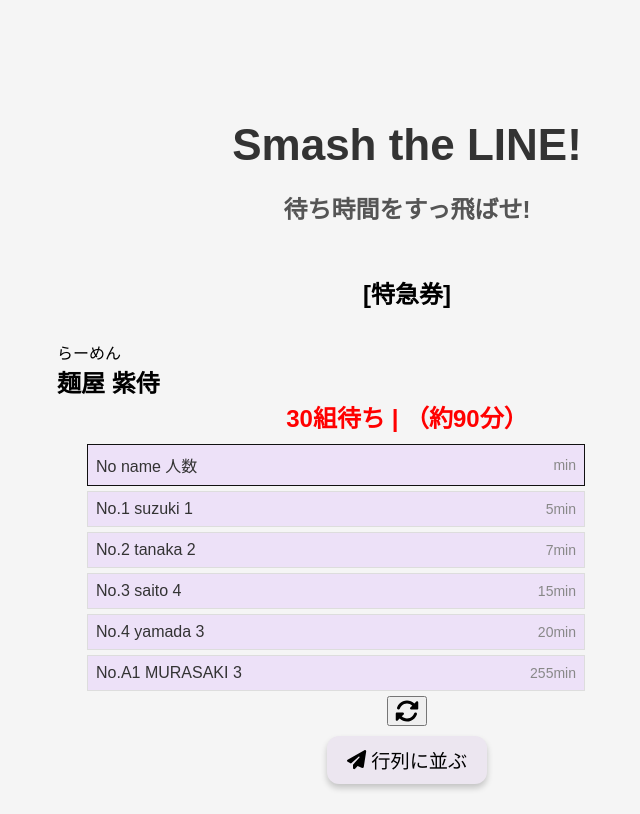
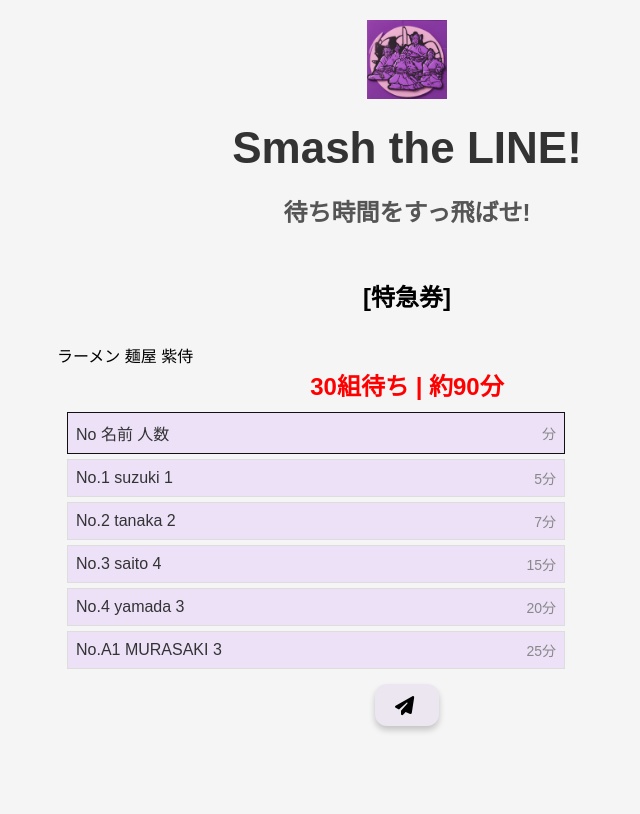
Before and after one commit to Otagiri-Y/wait_app_frontend, a Next.js app: page /queue in a window 1280 px wide. Shown: the whole page, without its empty margins (233-873 px from the left). Built offline with nearby package versions, Linux system fonts and the light colour scheme.

Commit message:
外国語追加、微修正

```diff
--- a/pages/completed.js
+++ b/pages/completed.js
@@ -21,11 +21,14 @@ export default function PaidQueuePage() {
         setTimeout(() => {
             setLoading(false);
             router.push('/queue');
-        }, 2000);
+        }, 500);
     };
 
     return (
         <div className={styles.container}>
+            <div className={styles.imageContainer}>
+                <img src="../samurai.png" alt="Samurai Image" className={styles.image} />
+            </div>
             <h1 className={styles.titleMain}>Smash the LINE!</h1>
             <h2 className={styles.titleSub}>待ち時間をすっ飛ばせ!</h2>
 
--- a/pages/paid-queue.js
+++ b/pages/paid-queue.js
@@ -83,6 +83,9 @@ export default function PaidQueuePage() {
 
   return (
     <div className={styles.container}>
+      <div className={styles.imageContainer}>
+          <img src="../samurai.png" alt="Samurai Image" className={styles.image} />
+      </div>
       <h1 className={styles.titleMain}>
         Smash the WAIT!
       </h1>
--- a/pages/queue.js
+++ b/pages/queue.js
@@ -1,18 +1,89 @@
-import React, { useState } from 'react';
+import React, { useState, useEffect } from 'react';
 import { useRouter } from 'next/router';
 import { FontAwesomeIcon } from '@fortawesome/react-fontawesome';
 import { faPaperPlane, faSpinner } from '@fortawesome/free-solid-svg-icons';
-import { faSyncAlt } from '@fortawesome/free-solid-svg-icons'; // 矢印アイコンのインポート
-import styles from '../styles/Queue.module.css'; // Path to your CSS module
+import styles from '../styles/Queue.module.css';
 
 export default function PaidQueuePage() {
     const router = useRouter();
     const [loading, setLoading] = useState(false);
-    const [isReloading, setIsReloading] = useState(false);
+    const [language, setLanguage] = useState('ja'); // Default to Japanese
 
-    const handleReload = () => {
-        setIsReloading(true);
-        window.location.reload();
+    // Hook to handle language change from URL query
+    useEffect(() => {
+        if (router.query.lang) {
+            const lang = router.query.lang;
+            setLanguage(lang);
+        } else {
+            setLanguage('ja'); // Set default to Japanese if no lang is present
+        }
+    }, [router.query.lang]);
+
+    const translations = {
+        en: {
+            titleMain: "Smash the LINE!",
+            titleSub: "Skip the waiting time!",
+            ticketInfo: "[Limited express ticket]",
+            additionalText: "ramen men-ya murasaki-samurai",
+            ticketCost: "about 30 groups | (about 90 min)",
+            queueTitleLabel: "No name groups",
+            queueTitleTime: "min",
+            queueSections: [
+                { label: "No.1 suzuki 1", time: "5min" },
+                { label: "No.2 tanaka 2", time: "7min" },
+                { label: "No.3 saito 4", time: "15min" },
+                { label: "No.4 yamada 3", time: "20min" },
+                { label: "No.A1 MURASAKI 3", time: "25min" }
+            ],
+            buttonLabels: {
+                submit: "Join the queue",
+                submitting: "Submitting..."
+            }
+        },
+        zh: {
+            titleMain: "Smash the WAIT!",
+            titleSub: "排队时间被赶上!",
+            ticketInfo: "[特急券]",
+            additionalText: "拉面 麺屋 紫侍",
+            ticketCost: "30组排队 | （约90分钟）",
+            queueTitleLabel: "No 名称 人数",
+            queueTitleTime: "分钟",
+            queueSections: [
+                { label: "No.1 suzuki 1", time: "5min" },
+                { label: "No.2 tanaka 2", time: "7min" },
+                { label: "No.3 saito 4", time: "15min" },
+                { label: "No.4 yamada 3", time: "20min" },
+                { label: "No.A1 MURASAKI 3", time: "25min" }
+            ],
+            buttonLabels: {
+                submit: "排隊",
+                submitting: "送信中..."
+            }
+        },
+        ja: {
+            titleMain: "Smash the LINE!",
+            titleSub: "待ち時間をすっ飛ばせ!",
+            ticketInfo: "[特急券]",
+            additionalText: "ラーメン 麺屋 紫侍",
+            ticketCost: "30組待ち | 約90分",
+            queueTitleLabel: "No 名前 人数",
+            queueTitleTime: "分",
+            queueSections: [
+                { label: "No.1 suzuki 1", time: "5分" },
+                { label: "No.2 tanaka 2", time: "7分" },
+                { label: "No.3 saito 4", time: "15分" },
+                { label: "No.4 yamada 3", time: "20分" },
+                { label: "No.A1 MURASAKI 3", time: "25分" }
+            ],
+            buttonLabels: {
+                submit: "申し込む",
+                submitting: "送信中..."
+            }
+        }
+    };
+
+    const getTranslation = (key) => {
+        return translations[language][key];
     };
 
     const handleSubmit = (event) => {
@@ -21,68 +92,51 @@ export default function PaidQueuePage() {
 
         setTimeout(() => {
             setLoading(false);
-            router.push('/paid-queue');
-        }, 2000);
+            router.push('/queue-info');
+        }, 500);
     };
 
     return (
-        <div className={styles.container}>
-            <h1 className={styles.titleMain}>Smash the LINE!</h1>
-            <h2 className={styles.titleSub}>待ち時間をすっ飛ばせ!</h2>
+        <div className={`${styles.container} ${language === 'zh' ? styles.container_zh : ''}`}>
+            <div className={styles.imageContainer}>
+                <img src="../samurai.png" alt="Samurai Image" className={styles.image} />
+            </div>
+            <h1 className={`${styles.titleMain} ${language === 'zh' ? styles.titleMain_zh : ''}`}>{getTranslation('titleMain')}</h1>
+            <h2 className={`${styles.titleSub} ${language === 'zh' ? styles.titleSub_zh : ''}`}>{getTranslation('titleSub')}</h2>
 
             <div className={styles.ticketInfo}>
-                <h2>[特急券]</h2>
+                <h2>{getTranslation('ticketInfo')}</h2>
             </div>
 
             <div className={styles.additionalText}>
-                <a>らーめん</a>
-                <h2>麺屋 紫侍</h2>
+                <span>{getTranslation('additionalText')}</span>
             </div>
 
             <div className={styles.ticketCost}>
-                <h2>30組待ち | （約90分）</h2>
+                <h2>{getTranslation('ticketCost')}</h2>
             </div>
 
             <div className={styles.QueueTitle}>
-                <div className={styles.label}>No  name 人数</div>
-                <div className={styles.time}>min</div>
+                <div className={styles.label}>{getTranslation('queueTitleLabel')}</div>
+                <div className={styles.time}>{getTranslation('queueTitleTime')}</div>
             </div>
 
-            <div className={styles.QueueSection}>
-                <div className={styles.label}>No.1 suzuki 1</div>
-                <div className={styles.time}>5min</div>
-            </div>
-            <div className={styles.QueueSection}>
-                <div className={styles.label}>No.2 tanaka 2</div>
-                <div className={styles.time}>7min</div>
-            </div>
-            <div className={styles.QueueSection}>
-                <div className={styles.label}>No.3 saito 4</div>
-                <div className={styles.time}>15min</div>
-            </div>
-            <div className={styles.QueueSection}>
-                <div className={styles.label}>No.4 yamada 3</div>
-                <div className={styles.time}>20min</div>
-            </div>
-
-            <div className={styles.QueueSection}>
-                <div className={styles.label}>No.A1 MURASAKI 3</div>
-                <div className={styles.time}>255min</div>
-            </div>
-
-            <button type="button" onClick={handleReload} className={`${styles.reloadButton} ${isReloading ? styles.reloading : ''}`}>
-                <FontAwesomeIcon icon={faSyncAlt} className={styles.icon} />
-            </button>
+            {translations[language].queueSections.map((section, index) => (
+                <div key={index} className={styles.QueueSection}>
+                    <div className={styles.label}>{section.label}</div>
+                    <div className={styles.time}>{section.time}</div>
+                </div>
+            ))}
 
             <form onSubmit={handleSubmit} className={styles.form}>
                 <button type="submit" className={styles.submitButton} disabled={loading}>
                     {loading ? (
                         <>
-                            <FontAwesomeIcon icon={faSpinner} spin />&nbsp;送信中...
+                            <FontAwesomeIcon icon={faSpinner} spin />&nbsp;{getTranslation('buttonLabels.submitting')}
                         </>
                     ) : (
                         <>
-                            <FontAwesomeIcon icon={faPaperPlane} />&nbsp;行列に並ぶ
+                            <FontAwesomeIcon icon={faPaperPlane} />&nbsp;{getTranslation('buttonLabels.submit')}
                         </>
                     )}
                 </button>
--- a/styles/Completed.module.css
+++ b/styles/Completed.module.css
@@ -8,10 +8,19 @@
 }
 
 .titleMain {
-  padding-top: 100px;
+  padding-top: 20px;
   font-size: 44px;
   margin-bottom: 20px; /* h1 の下にスペースを追加 */
   color: #333;
+}
+
+.imageContainer {
+  text-align: center;
+}
+
+.image {
+  max-width: 10%;
+  height: auto;
 }
 
 .titleSub {
--- a/styles/Paid-Queue.module.css
+++ b/styles/Paid-Queue.module.css
@@ -8,7 +8,7 @@
 }
 
 .titleMain {
-  padding-top:100px;
+  padding-top:20px;
   font-size: 44px;
   margin-bottom: 20px; /* h1 の下にスペースを追加 */
   color: #333;
@@ -18,6 +18,15 @@
   font-size: 24px;
   margin-top: 20px; /* h2 の上にスペースを追加（必要なら） */
   color: #555;
+}
+
+.imageContainer {
+  text-align: center;
+}
+
+.image {
+  max-width: 10%;
+  height: auto;
 }
 
 .ticketInfo {
--- a/styles/Queue-Info.module.css
+++ b/styles/Queue-Info.module.css
@@ -8,18 +8,26 @@
 }
 
 .titleMain {
-  padding-top:100px;
+  padding-top:20px;
   font-size: 44px;
   margin-bottom: 20px; /* h1 の下にスペースを追加 */
   color: #333;
-  text-align: center;
 }
 
 .titleSub {
   font-size: 24px;
   margin-top: 20px; /* h2 の上にスペースを追加（必要なら） */
   color: #555;
+
+}
+
+.imageContainer {
   text-align: center;
+}
+
+.image {
+  max-width: 10%;
+  height: auto;
 }
 
 .ticketInfo {
@@ -39,8 +47,15 @@
   display: flex; /* 横並びにする */
   align-items: center; /* 縦方向の中央揃え */
   gap: 8px; /* 子要素間の間隔 */
-  width: 60%;
-  padding-left: 80px;
+  width: 80%;
+  padding-left: 60px;
+  padding-bottom: 10px;
+}
+
+.additionalText {
+  padding-left: 50px;
+  text-align: left;
+  color: #000000;
 }
 
 .ticketFree {
@@ -48,14 +63,20 @@
 }
 
 .circle {
-  width: 16px;
-  height: 16px;
-  background-color: purple;
+  width: 28px;
+  height: 28px;
+  background-color: rgb(225, 166, 225);
   border-radius: 50%; /* 円形 */
+  font-size: 16px;
+  display: flex; /* フレックスボックスを有効化 */
+  justify-content: center; /* 水平方向に中央寄せ */
+  align-items: center; /* 垂直方向に中央寄せ */
+  text-align: center; /* 文字の整列 */
 }
 
+
 .label {
-  font-size: 16px;
+  font-size: 20px;
 }
 
 .radio {
@@ -91,6 +112,7 @@
   justify-content: center;
   transition: background-color 0.3s ease;
   margin: 10px auto;
+
   box-shadow: 0 4px 6px rgba(0, 0, 0, 0.2); /* 影を追加 */
 }
 
--- a/styles/Queue.module.css
+++ b/styles/Queue.module.css
@@ -8,16 +8,16 @@
 }
 
 .titleMain {
-    padding-top:100px;
+    padding-top: 20px;
     font-size: 44px;
-    margin-bottom: 20px; /* h1 の下にスペースを追加 */
+    margin-bottom: 20px; /* Add spacing below h1 */
     color: #333;
     text-align: center;
 }
 
 .titleSub {
     font-size: 24px;
-    margin-top: 20px; /* h2 の上にスペースを追加（必要なら） */
+    margin-top: 20px; /* Add spacing above h2 if needed */
     color: #555;
     text-align: center;
 }
@@ -27,6 +27,15 @@
     text-align: center;
     color: #000000;
     margin-bottom: 30px;
+}
+
+.imageContainer {
+    text-align: center;
+}
+
+.image {
+    max-width: 10%;
+    height: auto;
 }
 
 .additionalText {
@@ -41,45 +50,43 @@
 }
 
 .QueueTitle {
-    display: flex; /* 横並びにする */
-    justify-content: space-between; /* 左右両端に配置 */
-    align-items: center; /* 縦方向の中央揃え */
-    padding: 8px; /* 必要に応じて余白を調整 */
-    border: 1px solid #111111; /* Optional: ボーダーを追加 */
+    display: flex; /* Aligns items horizontally */
+    justify-content: space-between; /* Spacing between label and time */
+    align-items: center; /* Vertically centers items */
+    padding: 8px;
+    border: 1px solid #111111; /* Optional: Adds border */
     width: 60%;
-    margin-left: 80px;
+    margin-left: 60px;
     background-color: rgb(237, 225, 248);
     margin-bottom: 5px;
 }
 
 .QueueSection {
-    display: flex; /* 横並びにする */
-    justify-content: space-between; /* 左右両端に配置 */
-    align-items: center; /* 縦方向の中央揃え */
-    padding: 8px; /* 必要に応じて余白を調整 */
-    border: 1px solid #ddd; /* Optional: ボーダーを追加 */
+    display: flex; /* Aligns items horizontally */
+    justify-content: space-between; /* Spacing between label and time */
+    align-items: center; /* Vertically centers items */
+    padding: 8px;
+    border: 1px solid #ddd; /* Optional: Adds border */
     width: 60%;
-    margin-left: 80px;
+    margin-left: 60px;
     background-color: rgb(237, 225, 248);
     margin-bottom: 5px;
 }
 
 .label {
-    font-size: 16px; /* ラベルのフォントサイズを調整 */
+    font-size: 16px; /* Adjusts label font size */
 }
 
 .time {
-    font-size: 14px; /* 時間部分のフォントサイズを調整 */
-    color: #888; /* 時間を薄い色にする（任意） */
+    font-size: 14px; /* Adjusts time font size */
+    color: #888; /* Fades out time text */
 }
-
-
 
 .form {
     display: flex;
     flex-direction: column;
-    align-items: center; /* 要素全体を中央に寄せる */
-    width: 100%; /* 必要に応じて変更可能 */
+    align-items: center; /* Centers form elements */
+    width: 100%;
     padding: 0 20px;
     max-width: 400px;
     margin: 0 auto;
@@ -103,7 +110,7 @@
     justify-content: center;
     transition: background-color 0.3s ease;
     margin: 10px auto;
-    box-shadow: 0 4px 6px rgba(0, 0, 0, 0.2); /* 影を追加 */
+    box-shadow: 0 4px 6px rgba(0, 0, 0, 0.2); /* Adds shadow */
 }
 
 .submitButton:disabled {
@@ -115,30 +122,23 @@
     background-color: #0056b3;
 }
 
-  .error {
-    color: red;
-    font-size: 1rem;
-    text-align: center;
-    margin-top: 20px;
+/* Animation for loading icon */
+.icon {
+    font-size: 24px;
+    transition: transform 0.1s ease;
+}
+
+.icon[spin] {
+    animation: spin 0.2s linear infinite;
 }
 
 /* QueueSection.module.css */
-
-.icon {
-    font-size: 24px;
-    transition: transform 0.3s ease;
+@keyframes spin {
+    from { transform: rotate(0deg); }
+    to { transform: rotate(180deg); }
 }
 
-.icon[spin] {
-    animation: spin 1s linear infinite;
-}
-
-@keyframes spin {
-    from { transform: rotate(0deg); }
-    to { transform: rotate(360deg); }
-}
-
-  /* メディアクエリ: スマホ向け */
+/* Media Queries for Mobile */
 @media (max-width: 600px) {
     .container {
         padding: 10px;
@@ -146,13 +146,14 @@
     }
 
     .titleMain {
-      margin-bottom: 15px; /* スマホ用に間隔を縮める */
+        margin-bottom: 15px; /* Shorter spacing for mobile */
         font-size: 32px;
     }
 
     .titleSub {
         margin-top: 15px;
     }
+
     .ticketInfo {
         margin-bottom: 20px;
     }
```
Also changed, not shown: pages/free-queue.js (deleted, +0 -9 lines), pages/queue-info.js (+5 -2 lines), public/samurai.png (added), 1 other file (tests, documents, lock files or other folders). Lines whose indentation alone changed are shown as unchanged.
